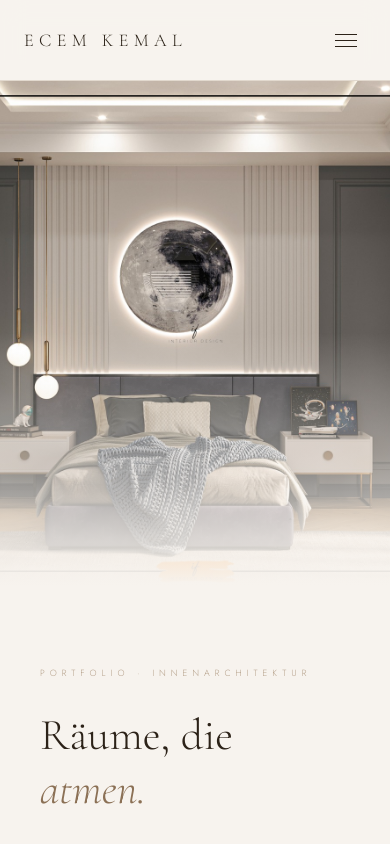
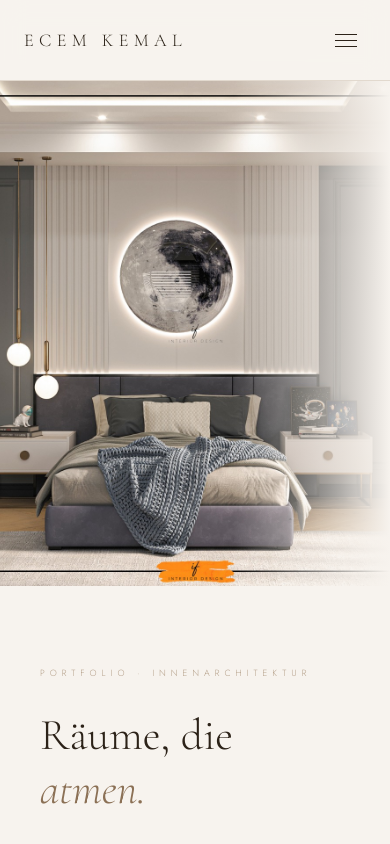
Before and after one commit to kemalmustafa/fullstack_interiordesign, a Next.js app: page / in a window 390 px wide. Shown: the top 844 px of the page. Built offline with nearby package versions, Linux system fonts and the light colour scheme.

Commit message:
Mobile hero gradient fix

```diff
--- a/src/app/page.tsx
+++ b/src/app/page.tsx
@@ -16,8 +16,7 @@ export default function HomePage() {
               className="w-full h-full object-cover"
               style={{ minHeight: '60vh' }}
             />
-            <div className="absolute inset-0 hidden md:block" style={{ background: 'linear-gradient(to right, transparent 60%, #F7F3EE)' }} />
-            <div className="absolute inset-0 md:hidden" style={{ background: 'linear-gradient(to bottom, transparent 50%, #F7F3EE)' }} />
+            <div className="absolute inset-0 md:hidden" style={{ background: 'linear-gradient(to right, transparent 60%, #F7F3EE)' }} />
           </div>
 
           {/* Sağ: Metin */}
```
